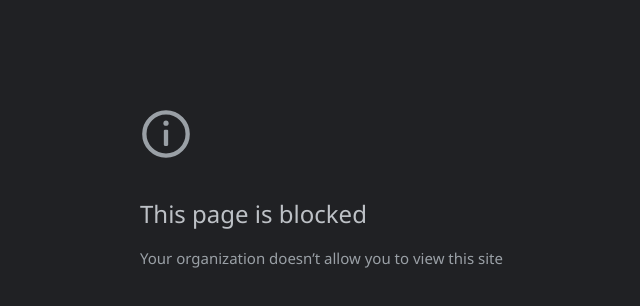
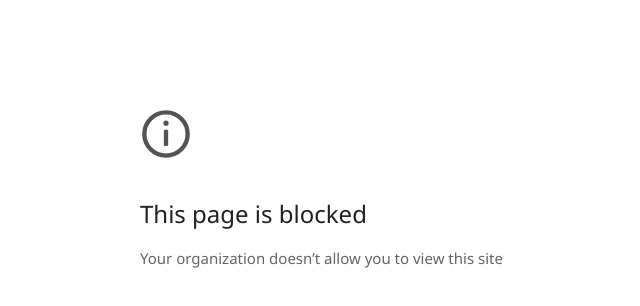
Before and after one commit to sophb-chan/block-pages, a plain HTML site: page src/chrome/index.html in a window 1280 px wide. Shown: the whole page, without its empty margins (240-880 px from the left). Drawn offline with Linux system fonts and the light colour scheme.

Commit message:
Oops, remove style.css, and add light mode to Chrome block page

```diff
--- a/src/chrome/index.html
+++ b/src/chrome/index.html
@@ -5,7 +5,7 @@
 	<meta charset="utf-8">
 	<meta name="viewport" content="width=device-width,initial-scale=1">
 
-	<title>This page is blocked</title>
+	<title>example.com</title>
 
 	<style>
 		:root {
@@ -84,6 +84,22 @@
 				padding-right: 28px;
 			}
 		}
+
+		@media (prefers-color-scheme: light) {
+			body {
+				background: #fff;
+				color: #202124;
+			}
+			h1 {
+				color: #202124;
+			}
+			p {
+				color: #646368;
+			}
+			.icon {
+				color: #535353;
+			}
+		}
 	</style>
 </head>
 
```
Also changed, not shown: src/index.html (+6 -3 lines), src/style.css (added).
